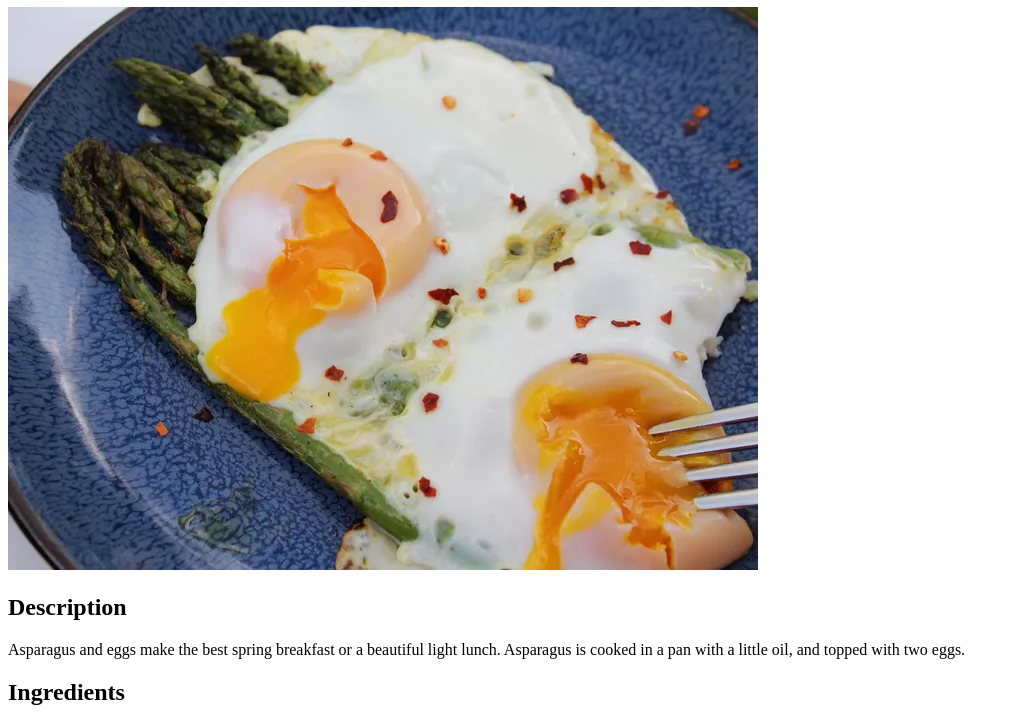
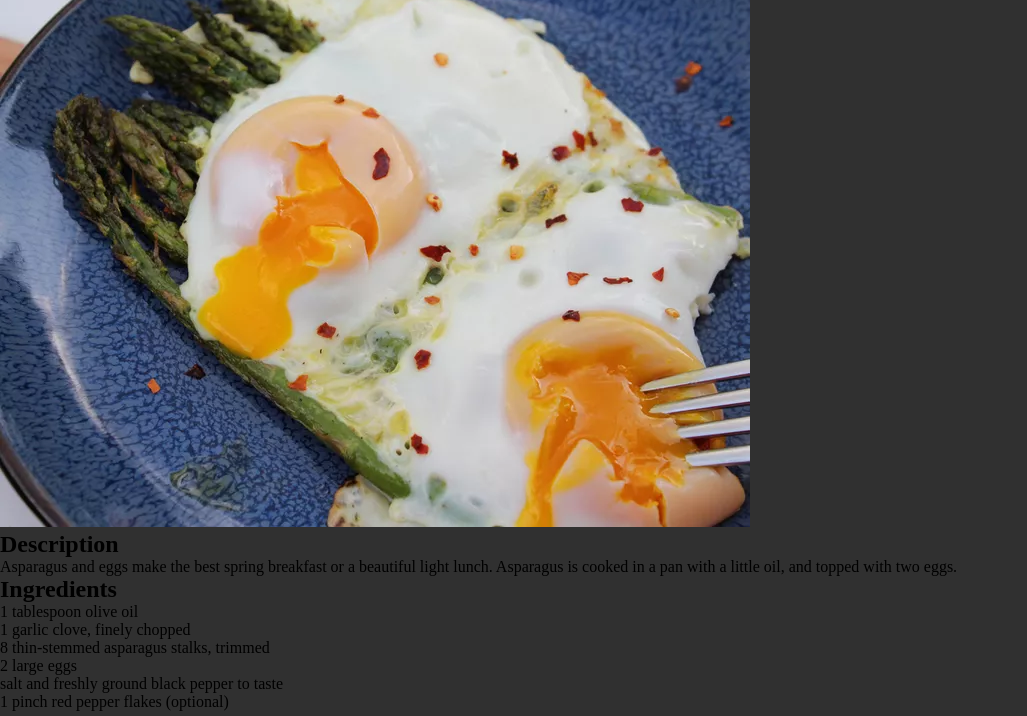
Before and after one commit to Riz-0/odin-recipes, a plain HTML site: page recipes/asparagus-and-eggs.html in a window 1280 px wide. Shown: the part 73-789 px from the top of the page, without its empty margins (0-1027 px from the left). Drawn offline with Linux system fonts and the light colour scheme.

Commit message:
Add style.css

```diff
--- /dev/null
+++ b/css/style.css
@@ -0,0 +1,10 @@
+/* CSS RESET */
+* {
+    box-sizing: border-box;
+    margin: 0;
+    padding: 0;
+}
+
+body {
+    background-color: #303030;
+}
--- a/recipes/asparagus-and-eggs.html
+++ b/recipes/asparagus-and-eggs.html
@@ -3,6 +3,7 @@
 <head>
     <meta charset="UTF-8">
     <title>Asparagus and Eggs</title>
+    <link rel="stylesheet" href="../css/style.css">
 </head>
 <body>
     <h1>Asparagus and Eggs</h1>
```
Also changed, not shown: index.html (+1 -0 lines), recipes/chicken.html (+1 -0 lines), recipes/crustless-grilled-cheese.html (+1 -0 lines).
